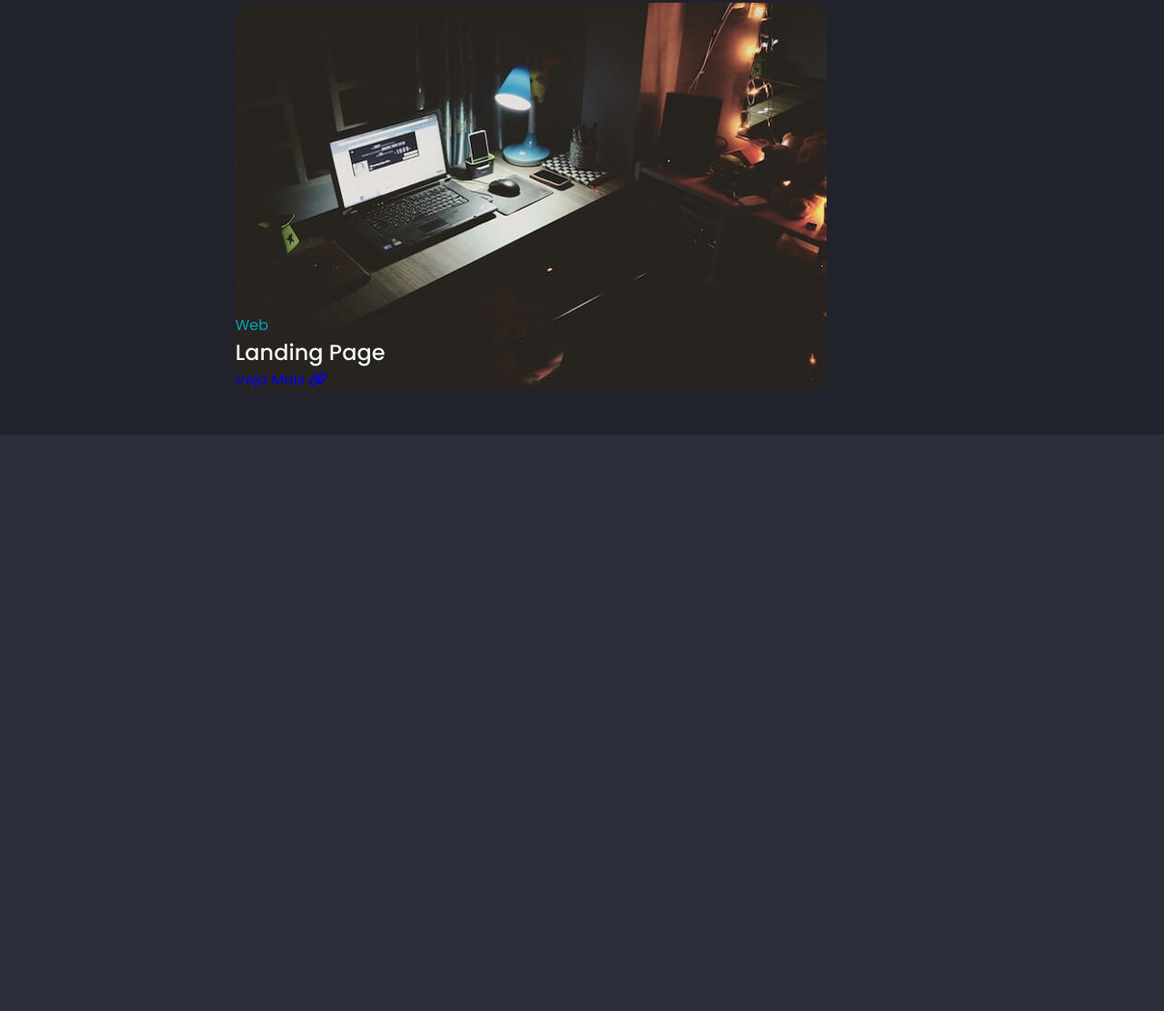
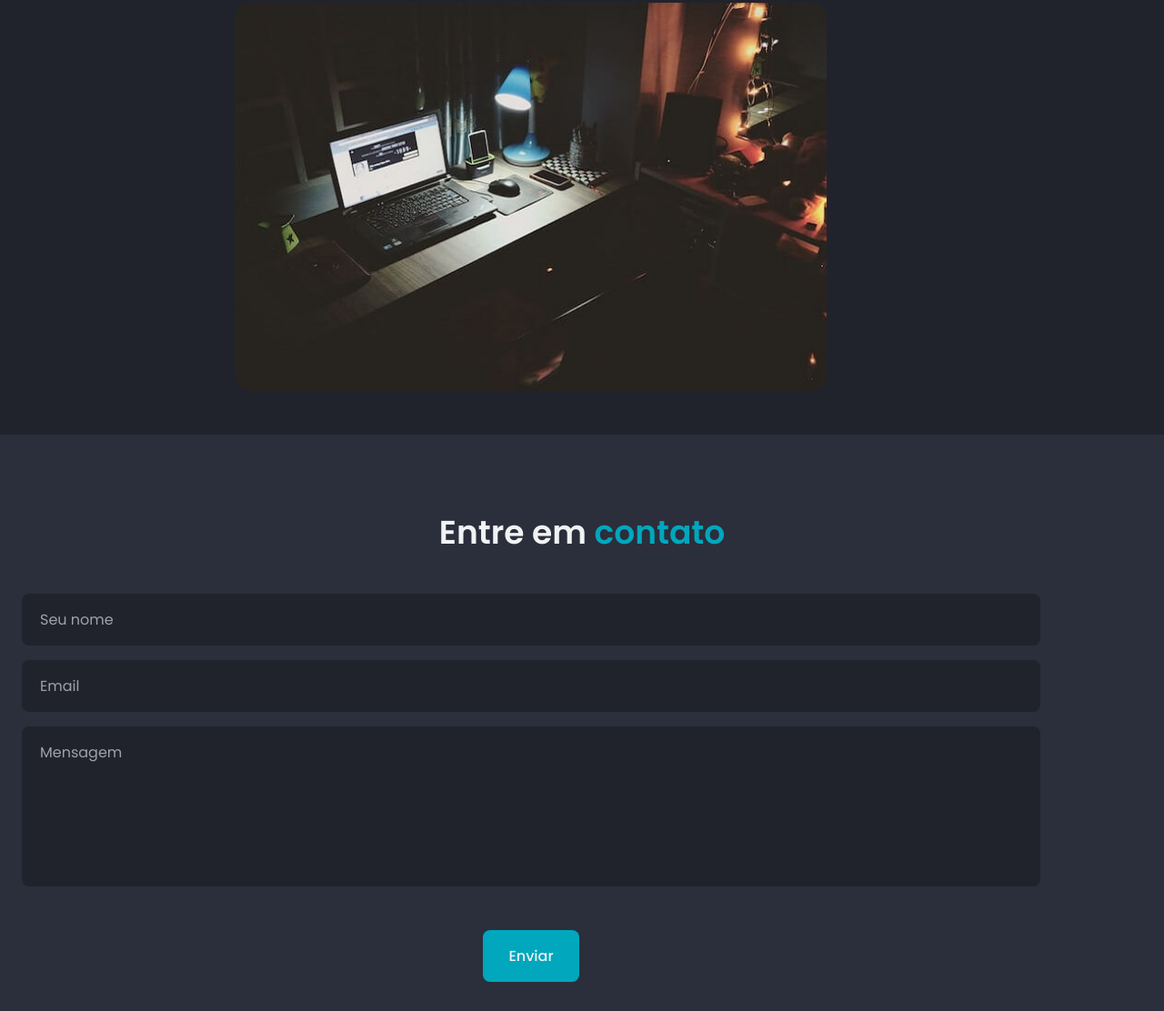
Before and after one commit to CastilhoBorges/my-portfolio, a plain HTML site: page index.html in a window 1280 px wide. Shown: the part 2929-4041 px from the top of the page at 91% size. Before the commit the page ends 3407 px from the top, so only its background shows below. Drawn offline with nearby package versions, Linux system fonts and the light colour scheme.

Commit message:
Projetos e formulario

```diff
--- a/estilos/styles.css
+++ b/estilos/styles.css
@@ -442,14 +442,98 @@ span{
 .projects_modal{
   position: absolute;
   left: 0;
+  bottom: -100%;
+  width: 100%;
+  height: 100%;
+  background: linear-gradient(180deg,
+              hsla(0, 0%, 0%, 0) 0%,
+              hsla(var(--hue), 70%, 40%, .8) 120%);
+  backdrop-filter: blur(4px);
+  -webkit-backdrop-filter: blur(4px); /* Para Safari */
+  border-radius: 1rem;
+  display: flex;
+  flex-direction: column;
+  align-items: center;
+  justify-content: center;
+  transition: bottom .4s;
+}
+
+.projects_subtitle,
+.projects_button{
+  color: var(--title-color);
+  font-size: var(--small-font-size);
+}
+
+.projects_subtitle{
+  display: block;
+  margin-bottom: .25rem;
+}
+
+.projects_title{
+  font-size: var(--h2-font-size);
+  margin-bottom: .75rem;
+}
+
+.projects_button{
+  display: flex;
+  align-items: center;
+  column-gap: .5rem;
+  font-weight: var(--font-medium);
+}
+
+.projects_button i{
+  font-size: 1.25rem;
+  cursor: pointer;
+}
+
+.projects_card:hover .projects_modal{
   bottom: 0;
-  width: 100%;
-  background: linear-gradient(180deg, hsla(0, 0%, 0%, 0) hsla(var(--hue), 70%, 40%, .8) 120%);
 }
 
 /*=============== CONTACT ===============*/
+.contato_container{
+  padding-top: 1rem;
+}
 
+.contato_form,
+.contato_group{
+  display: grid;
+  row-gap: 1rem;
+}
 
+.contato_form{
+  position: relative;
+}
+
+.contato_input{
+  padding: 1rem 1.25rem;
+  border-radius: .5rem;
+  background-color: var(--container-color);
+  color: var(--title-color);
+}
+
+.contato_input::placeholder{
+  color: var(--text-color);
+}
+
+.contato_form textarea{
+  height: 11rem;
+  resize: none;
+  margin-bottom: 2rem;
+}
+
+.contato_button{
+  justify-self: center;
+  cursor: pointer;
+}
+
+.contato_mensagem{
+  position: absolute;
+  left: 0;
+  bottom: 4.5rem;
+  font-size: var(--small-font-size);
+  color: var(--title-color);
+}
 /*=============== FOOTER ===============*/
 
 
--- a/index.html
+++ b/index.html
@@ -276,6 +276,7 @@
             <div class="projects_container container grid">
 
                 <article class="projects_card">
+
                     <img src="imagens/project-img-1.jpg" class="projects_img" alt="">
 
                     <div class="projects_modal">
@@ -287,9 +288,39 @@
                             Veja Mais <i class="fa-solid fa-link"></i>
                         </a>
                     </div>
+
                 </article>
 
             </div>
+        </section>
+
+        <!--Contato-->
+        <section class="contato section" id="contato">
+
+           <h2 class="section_title">
+            Entre em <span>contato</span>
+           </h2>
+
+           <div class="contato_container container grid">
+
+            <form action="" class="contato_form" id="contato-form">
+
+                <div class="contato_group">
+                    <input type="text" name="user_name" required placeholder="Seu nome" class="contato_input">
+                    <input type="email" name="user_email" required placeholder="Email" class="contato_input">
+                </div>
+
+                <textarea name="user_project" required placeholder="Mensagem" class="contato_input"></textarea>
+
+                <p class="contato_mensagem" id="contato-mensagem"></p>
+
+                <button type="submit" class="button contato_button">
+                    Enviar
+                </button>
+            </form>
+
+           </div>
+
         </section>
     </main>
 
@@ -297,6 +328,9 @@
 
     </footer>
 
+    <!--Scrip para email-->
+    <script src="https://cdn.jsdelivr.net/npm/@emailjs/browser@4/dist/email.min.js"></script>
+
     <!--Script-->
     <script src="js/script.js"></script>
 </body>
--- a/js/script.js
+++ b/js/script.js
@@ -32,3 +32,27 @@ const blurHeader = () => {
                        : header.classList.remove('blur-header')
 }
 window.addEventListener('scroll', blurHeader)
+
+/* ====== Email JS ====== */
+const contatoForm = document.getElementById('contato-form'),
+      contatoMsg = document.getElementById('contato-mensagem')
+
+const sendEmail = (e) =>{
+    e.preventDefault()
+
+    emailjs.sendForm('service_3en4srr', 'template_pbnnknx', '#contato-form', 'y6fBI962t31HU3p8t')
+        .then(() =>{
+            contatoMsg.textContent = 'Mensagem enviada com suceeso ✅'
+
+            setTimeout(() =>{
+                contatoMsg.textContent = ''
+            }, 5000)
+
+            contatoForm.reset()
+
+        }, () =>{
+            contatoMsg.textContent = 'Mensagem não enviada (erro de serviço) ❌'
+        })
+}
+
+contatoForm.addEventListener('submit', sendEmail)
```
